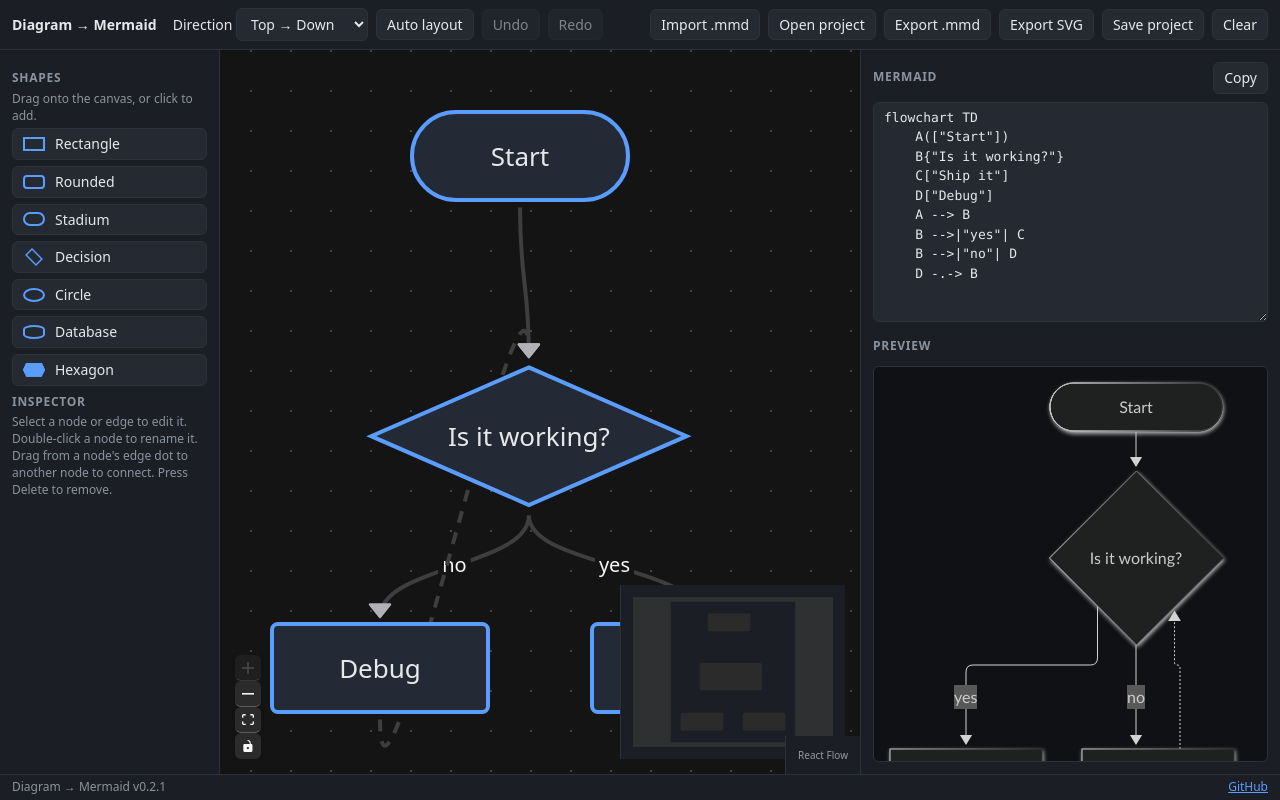
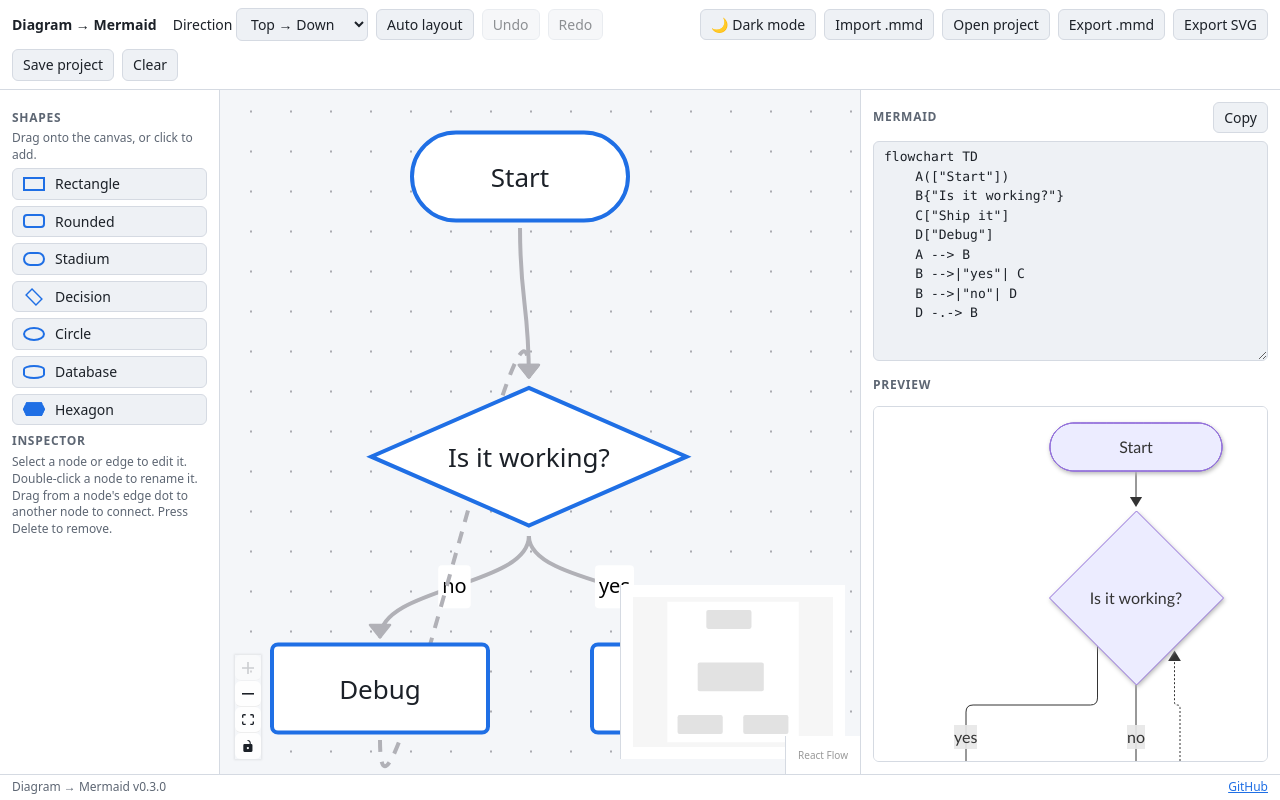
Before and after one commit to adambeltz2/simple-diagram-to-mermaid, a React (Vite) app: page / in a window 1280 px wide. Built offline with nearby package versions, Linux system fonts and the light colour scheme.

Commit message:
Add dark/light mode toggle (v0.3.0)
Follows system preference by default, remembers the choice, and themes
the canvas and Mermaid preview.

Co-Authored-By: Claude Sonnet 5.5 <noreply@anthropic.com>
Claude-Session: https://claude.ai/code/session_01R4FEdD5SDdG2k5kmnKVtyE

```diff
--- a/package.json
+++ b/package.json
@@ -1,7 +1,7 @@
 {
   "name": "simple-diagram-to-mermaid",
   "private": true,
-  "version": "0.2.1",
+  "version": "0.3.0",
   "type": "module",
   "scripts": {
     "dev": "vite",
--- a/src/App.tsx
+++ b/src/App.tsx
@@ -30,6 +30,18 @@ import { EDGE_STYLES, SHAPES, type Direction, type EdgeStyle, type Graph, type S
 
 const nodeTypes = { shape: ShapeNode };
 const STORAGE_KEY = 'sdtm:graph:v1';
+const THEME_KEY = 'sdtm:theme';
+type Theme = 'dark' | 'light';
+
+function initialTheme(): Theme {
+  try {
+    const saved = localStorage.getItem(THEME_KEY);
+    if (saved === 'dark' || saved === 'light') return saved;
+  } catch {
+    /* ignore */
+  }
+  return window.matchMedia?.('(prefers-color-scheme: light)').matches ? 'light' : 'dark';
+}
 
 const STARTER: Graph = autoLayout({
   direction: 'TD',
@@ -77,6 +89,15 @@ function Editor() {
   const [direction, setDirection] = useState<Direction>(initial.g.direction);
   const [nodes, setNodes, onNodesChange] = useNodesState<FlowNode>(initial.nodes);
   const [edges, setEdges, onEdgesChange] = useEdgesState<FlowEdge>(initial.edges);
+  const [theme, setTheme] = useState<Theme>(initialTheme);
+  useEffect(() => {
+    document.documentElement.dataset.theme = theme;
+    try {
+      localStorage.setItem(THEME_KEY, theme);
+    } catch {
+      /* ignore */
+    }
+  }, [theme]);
   const [draft, setDraft] = useState<string | null>(null);
   const [warnings, setWarnings] = useState<string[]>([]);
   const [svg, setSvg] = useState('');
@@ -325,6 +346,13 @@ function Editor() {
           Redo
         </button>
         <span className="spacer" />
+        <button
+          onClick={() => setTheme((t) => (t === 'dark' ? 'light' : 'dark'))}
+          title="Toggle dark / light mode"
+          aria-pressed={theme === 'dark'}
+        >
+          {theme === 'dark' ? '☀ Light mode' : '🌙 Dark mode'}
+        </button>
         <button onClick={() => fileInput.current?.click()}>Import .mmd</button>
         <button onClick={() => projectInput.current?.click()}>Open project</button>
         <button onClick={() => download('diagram.mmd', generated, 'text/plain')}>Export .mmd</button>
@@ -473,7 +501,7 @@ function Editor() {
           onConnect={onConnect}
           connectionMode={ConnectionMode.Loose}
           fitView
-          colorMode="dark"
+          colorMode={theme}
           deleteKeyCode={['Backspace', 'Delete']}
         >
           <Background />
@@ -521,7 +549,7 @@ function Editor() {
           </ul>
         )}
         <h3>Preview</h3>
-        <Preview code={code} onSvg={setSvg} />
+        <Preview code={code} theme={theme} onSvg={setSvg} />
       </section>
     </div>
   );
--- a/src/Preview.tsx
+++ b/src/Preview.tsx
@@ -2,7 +2,15 @@ import { useEffect, useRef, useState } from 'react';
 
 let counter = 0;
 
-export function Preview({ code, onSvg }: { code: string; onSvg: (svg: string) => void }) {
+export function Preview({
+  code,
+  theme,
+  onSvg,
+}: {
+  code: string;
+  theme: 'dark' | 'light';
+  onSvg: (svg: string) => void;
+}) {
   const [svg, setSvg] = useState('');
   const [error, setError] = useState('');
   const onSvgRef = useRef(onSvg);
@@ -14,7 +22,7 @@ export function Preview({ code, onSvg }: { code: string; onSvg: (svg: string) =>
       const id = `mmd-${++counter}`;
       try {
         const mermaid = (await import('mermaid')).default;
-        mermaid.initialize({ startOnLoad: false, theme: 'dark', securityLevel: 'strict' });
+        mermaid.initialize({ startOnLoad: false, theme: theme === 'dark' ? 'dark' : 'default', securityLevel: 'strict' });
         const out = await mermaid.render(id, code);
         if (cancelled) return;
         setSvg(out.svg);
@@ -29,7 +37,7 @@ export function Preview({ code, onSvg }: { code: string; onSvg: (svg: string) =>
       cancelled = true;
       clearTimeout(t);
     };
-  }, [code]);
+  }, [code, theme]);
 
   return (
     <div className="preview">
--- a/src/styles.css
+++ b/src/styles.css
@@ -1,4 +1,5 @@
-:root { color-scheme: dark; --bg:#14161a; --panel:#1b1e24; --border:#2c313a; --text:#e6e8eb; --muted:#8b93a0; --accent:#5b9dff; --danger:#e5534b; }
+:root { color-scheme: dark; --bg:#14161a; --panel:#1b1e24; --border:#2c313a; --text:#e6e8eb; --muted:#8b93a0; --accent:#5b9dff; --danger:#e5534b; --input:#252a32; --node-bg:#232a36; --preview-bg:#0f1115; --accent-text:#07101f; --warn-bg:#3a2f12; --warn-border:#6b5416; --err:#ff9a94; --sel:#9cc2ff; }
+:root[data-theme="light"] { color-scheme: light; --bg:#f4f6f9; --panel:#ffffff; --border:#d5dae2; --text:#1c2128; --muted:#5d6673; --accent:#1f6fe5; --danger:#c62f27; --input:#eef1f5; --node-bg:#ffffff; --preview-bg:#ffffff; --accent-text:#ffffff; --warn-bg:#fff4d6; --warn-border:#e6c668; --err:#b42318; --sel:#0b4fb3; }
 * { box-sizing: border-box; }
 html, body, #root { height: 100%; margin: 0; }
 body { background: var(--bg); color: var(--text); font: 14px/1.4 system-ui, sans-serif; }
@@ -6,11 +7,11 @@ body { background: var(--bg); color: var(--text); font: 14px/1.4 system-ui, sans
 .toolbar { grid-area: bar; display: flex; gap: 8px; align-items: center; padding: 8px 12px; background: var(--panel); border-bottom: 1px solid var(--border); flex-wrap: wrap; }
 .brand { margin-right: 8px; }
 .spacer { flex: 1; }
-button, select, input, textarea { font: inherit; color: var(--text); background: #252a32; border: 1px solid var(--border); border-radius: 6px; padding: 5px 10px; }
+button, select, input, textarea { font: inherit; color: var(--text); background: var(--input); border: 1px solid var(--border); border-radius: 6px; padding: 5px 10px; }
 button { cursor: pointer; }
 button:hover:not(:disabled) { border-color: var(--accent); }
 button:disabled { opacity: .5; cursor: default; }
-button.primary { background: var(--accent); color: #07101f; border-color: var(--accent); font-weight: 600; }
+button.primary { background: var(--accent); color: var(--accent-text); border-color: var(--accent); font-weight: 600; }
 button.danger:hover { border-color: var(--danger); color: var(--danger); }
 .sidebar { grid-area: side; background: var(--panel); border-right: 1px solid var(--border); padding: 12px; overflow: auto; }
 .right { grid-area: right; background: var(--panel); border-left: 1px solid var(--border); padding: 12px; overflow: auto; display: flex; flex-direction: column; gap: 8px; }
@@ -29,21 +30,21 @@ h3 { margin: 8px 0 4px; font-size: 12px; text-transform: uppercase; letter-spaci
 .code-head { display: flex; gap: 6px; align-items: center; }
 .code-head h3 { margin: 0; }
 .code { width: 100%; min-height: 220px; font: 13px/1.5 ui-monospace, Menlo, Consolas, monospace; resize: vertical; white-space: pre; }
-.warnings { margin: 0; padding: 8px 8px 8px 24px; background: #3a2f12; border: 1px solid #6b5416; border-radius: 6px; font-size: 12px; }
-.error { color: #ff9a94; font-size: 12px; white-space: pre-wrap; margin-bottom: 6px; }
-.preview { background: #0f1115; border: 1px solid var(--border); border-radius: 6px; padding: 8px; overflow: auto; flex: 1; min-height: 160px; }
+.warnings { margin: 0; padding: 8px 8px 8px 24px; background: var(--warn-bg); border: 1px solid var(--warn-border); border-radius: 6px; font-size: 12px; }
+.error { color: var(--err); font-size: 12px; white-space: pre-wrap; margin-bottom: 6px; }
+.preview { background: var(--preview-bg); border: 1px solid var(--border); border-radius: 6px; padding: 8px; overflow: auto; flex: 1; min-height: 160px; }
 .preview-svg svg { max-width: 100%; height: auto; }
 
 /* Nodes */
-.shape-node { position: relative; min-width: 110px; padding: 12px 18px; text-align: center; background: #232a36; border: 2px solid var(--accent); border-radius: 4px; color: var(--text); font-size: 13px; white-space: pre-wrap; }
-.shape-node.selected { box-shadow: 0 0 0 3px rgba(91,157,255,.35); }
+.shape-node { position: relative; min-width: 110px; padding: 12px 18px; text-align: center; background: var(--node-bg); border: 2px solid var(--accent); border-radius: 4px; color: var(--text); font-size: 13px; white-space: pre-wrap; }
+.shape-node.selected { box-shadow: 0 0 0 3px color-mix(in srgb, var(--accent) 35%, transparent); }
 .shape-round { border-radius: 12px; } .shape-stadium { border-radius: 999px; padding: 12px 26px; }
 .shape-circle { border-radius: 50%; min-width: 90px; min-height: 90px; padding: 22px; display: flex; align-items: center; justify-content: center; }
 .shape-diamond, .shape-hexagon, .shape-cylinder { background: transparent; border: none; }
 .shape-diamond { padding: 26px 40px; } .shape-hexagon { padding: 14px 30px; } .shape-cylinder { padding: 26px 18px 18px; }
 .shape-bg { position: absolute; inset: 0; width: 100%; height: 100%; overflow: visible; }
-.shape-bg * { fill: #232a36; stroke: var(--accent); stroke-width: 2; vector-effect: non-scaling-stroke; }
-.shape-node.selected .shape-bg * { stroke: #9cc2ff; }
+.shape-bg * { fill: var(--node-bg); stroke: var(--accent); stroke-width: 2; vector-effect: non-scaling-stroke; }
+.shape-node.selected .shape-bg * { stroke: var(--sel); }
 .shape-label { position: relative; z-index: 1; }
 .shape-label textarea { width: 100%; min-width: 90px; text-align: center; resize: none; padding: 2px; }
 .react-flow__handle { width: 9px; height: 9px; background: var(--accent); border: 2px solid var(--bg); opacity: 0; transition: opacity .1s; }
```
Also changed, not shown: 1 other file (tests, documents, lock files or other folders).
